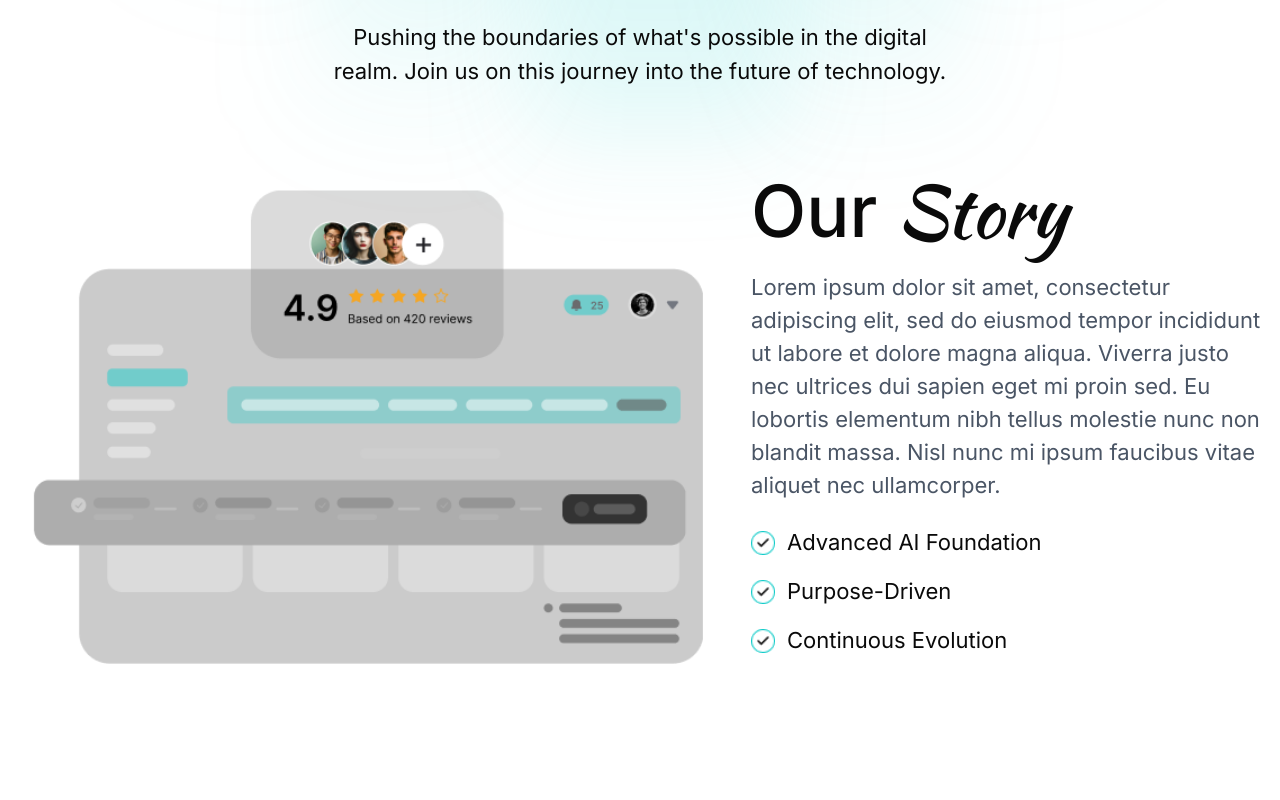
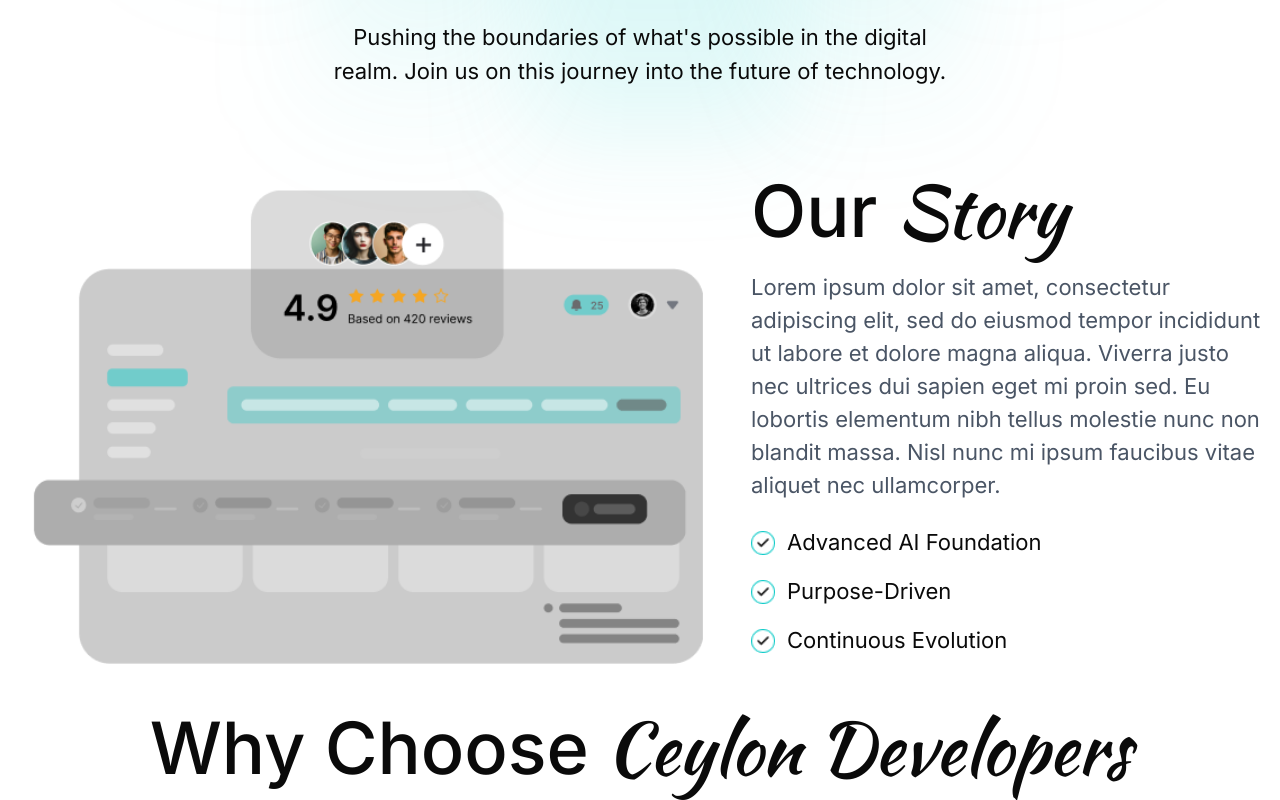
Before and after one commit to Roshen-Perera/ceylon-developers-portfolio, a Next.js app: page /about in a window 1280 px wide. Shown: the part 264-1064 px from the top of the page. Before the commit the page ends 928 px from the top, so only its background shows below. Built offline with nearby package versions, Linux system fonts and the light colour scheme.

Commit message:
Add WhyChoose component to About page for enhanced content presentation

```diff
--- a/app/about/page.tsx
+++ b/app/about/page.tsx
@@ -1,6 +1,7 @@
 import BlueGlow from '@/components/blueGlow'
 import NavBar from '@/components/navBar'
 import Story from '@/components/story';
+import WhyChoose from '@/components/whyChoose';
 import React from 'react'
 
 const Page = () => {
@@ -23,6 +24,7 @@ const Page = () => {
           </div>
         </div>
         <Story />
+        <WhyChoose />
       </div>
     </>
   );
```
